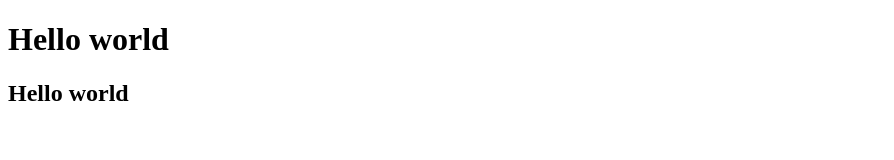
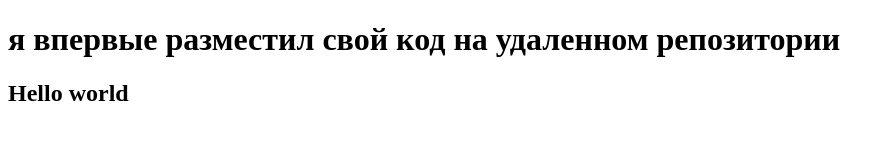
Before and after one commit to Atsush/test, a plain HTML site: page index.html in a window 1280 px wide. Shown: the whole page, without its empty margins (0-894 px from the left). Drawn offline with Linux system fonts and the light colour scheme.

Commit message:
new commit

```diff
--- a/index.html
+++ b/index.html
@@ -3,10 +3,10 @@
 <head>
     <meta charset="UTF-8">
     <meta name="viewport" content="width=device-width, initial-scale=1.0">
-    <title>Document</title>
+    <title>New git project</title>
 </head>
 <body>
-    <h1>Hello world</h1>
+    <h1>я впервые разместил свой код на удаленном репозитории</h1>
     <h2>Hello world</h2>
 </body>
 </html>
```
